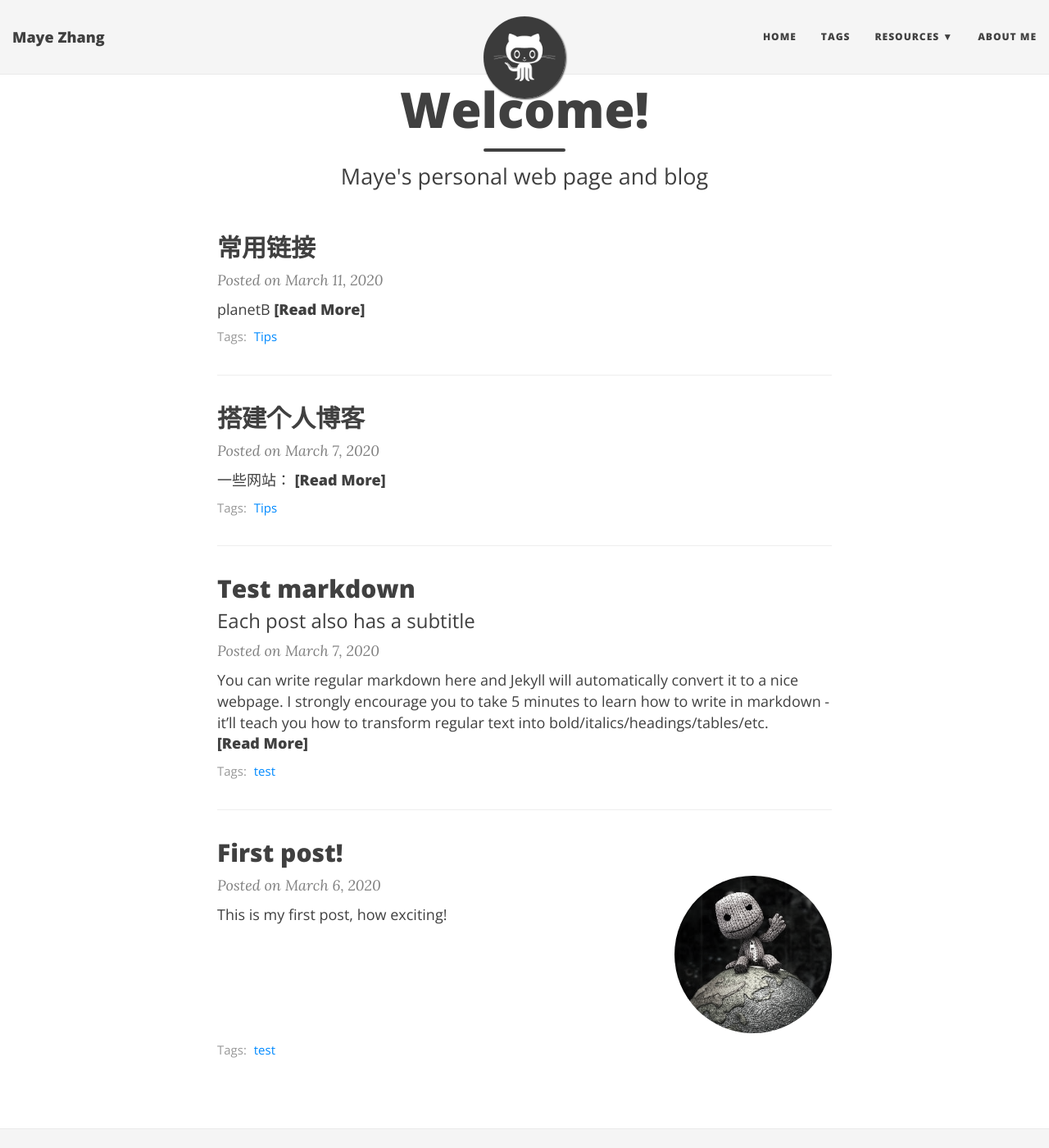
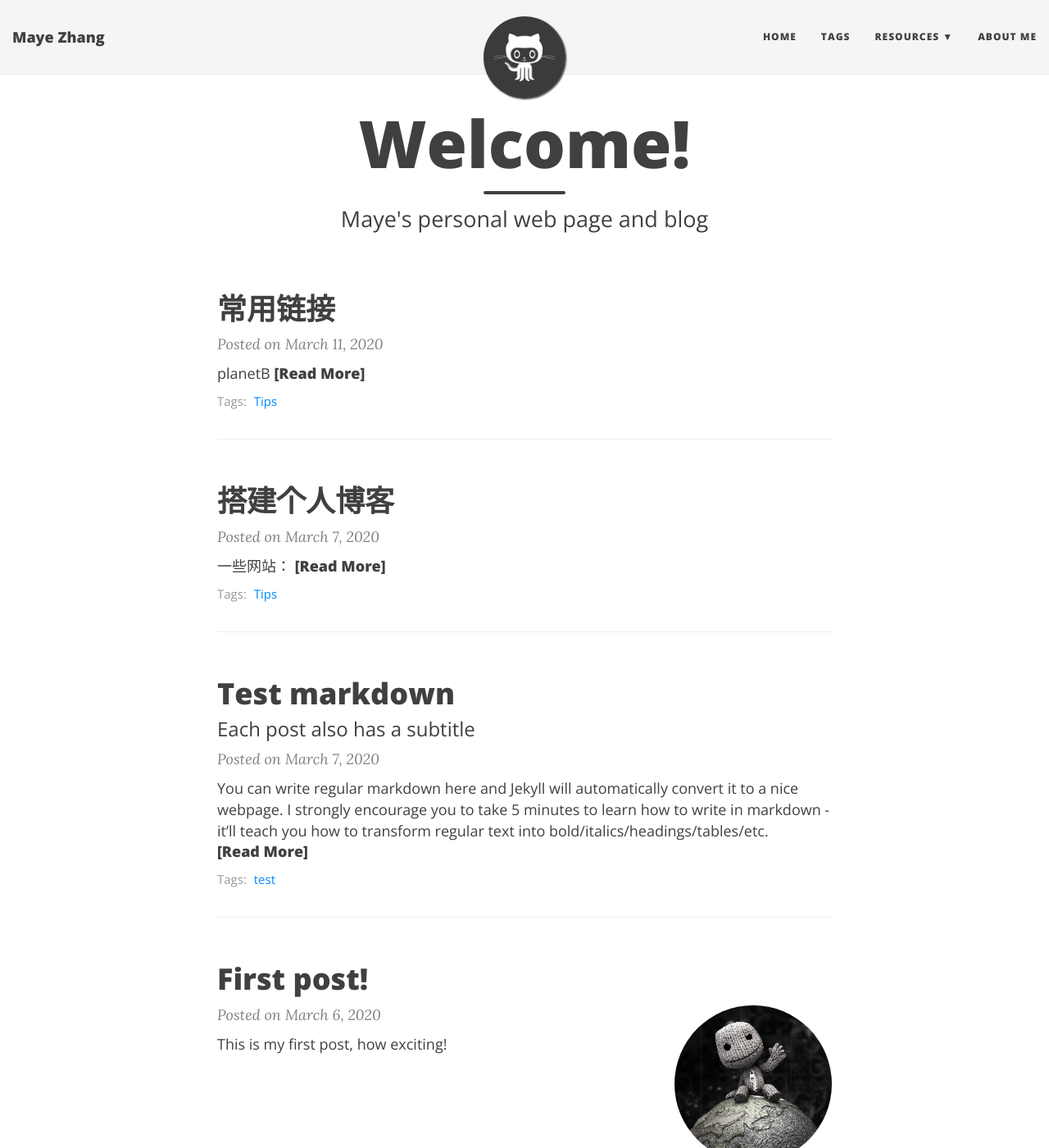
Before and after one commit to MayeZhang/MayeZhang.github.io, a Jekyll site: the page built from index.html, in a window 1280 px wide and 1400 px high. Shown: the whole window at 82% size. Built offline with Jekyll 4.4.1, drawn with Linux system fonts in a browser that asks for light colours; nearby versions of some CDN libraries; the list of posts is cut into pages by our own code.

Commit message:
Update main.css

```diff
--- a/css/main.css
+++ b/css/main.css
@@ -19,7 +19,7 @@ body {
 }
 p {
   line-height: 1.5;
-  margin: 20px 0;
+  margin: 30px 0;
 }
 h1,h2,h3,h4,h5,h6 {
   font-family: 'Open Sans', 'Helvetica Neue', Helvetica, Arial, sans-serif;
@@ -334,7 +334,7 @@ footer .theme-by {
   color: {{ site.hover-col }};
 }
 
-.post-preview .post-title {
+.post-preview .post- {
   font-size: 30px;
   margin-top: 0;
 }
@@ -382,6 +382,7 @@ footer .theme-by {
 @media only screen and (min-width: 768px) {
   .post-preview .post-title {
     font-size: 30px;
+    font-size: 36px;
   }
 }
 
@@ -433,7 +434,7 @@ footer .theme-by {
 /* --- Post and page headers --- */
 
 .intro-header {
-  margin: 60px 0 20px;
+  margin: 80px 0 20px;
   position: relative;
 }
 .intro-header.big-img {
@@ -470,7 +471,7 @@ footer .theme-by {
 }
 .intro-header .page-heading h1 {
   margin-top: 0;
-  font-size: 40px;
+  font-size: 50px;
 }
 .intro-header .post-heading h1 {
   margin-top: 0;
@@ -513,17 +514,17 @@ footer .theme-by {
 }
 @media only screen and (min-width: 768px) {
   .intro-header {
-    margin-top: 100px;
+    margin-top: 130px;
   }
   .intro-header.big-img {
-    margin-top: 121px; /* Full navbar is small navbar + 20px padding on each side when expanded */
+    margin-top: 91px; /* Full navbar is small navbar + 20px padding on each side when expanded */
   }
   .intro-header.big-img .page-heading,
   .intro-header.big-img .post-heading {
-    padding: 70px 0;
+    padding: 150px 0;
   }
   .intro-header .page-heading h1 {
-    font-size: 60px;
+    font-size: 80px;
   }
   .intro-header .post-heading h1 {
     font-size: 50px;
```
